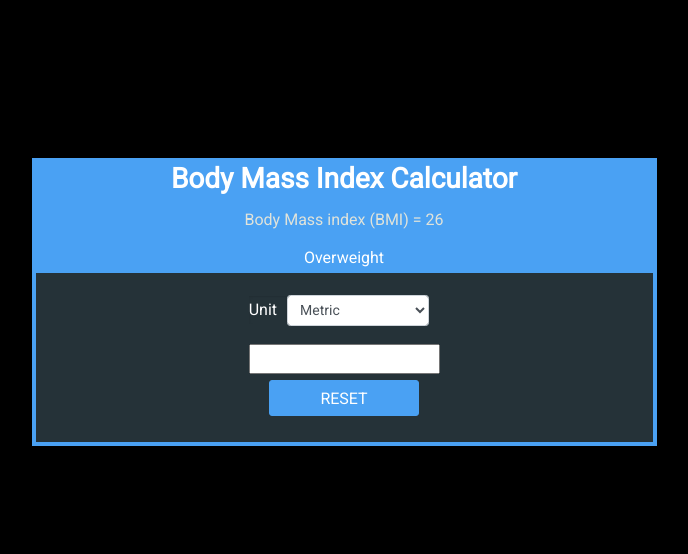
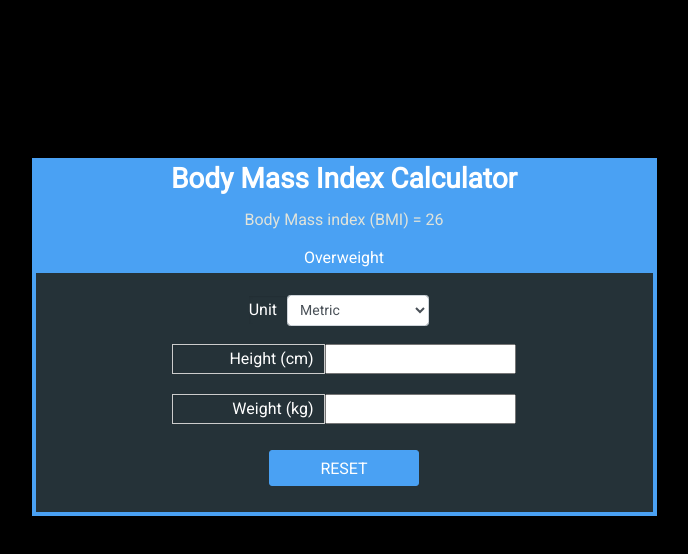
Before and after one commit to riraseth-react-stuff/bmi-calculator, a React (Create React App) app: page / in a window 1280 px wide. Shown: the top 554 px of the page, without its empty margins (296-984 px from the left). Built offline with nearby package versions, Linux system fonts and the light colour scheme.

Commit message:
added FormInput component to bmi calculator component

```diff
--- a/src/components/BmiCalculator.js
+++ b/src/components/BmiCalculator.js
@@ -1,6 +1,23 @@
-import React from 'react';
+import React, { useState } from 'react';
+import FormInput from './FormInput';
 
 const BmiCalculator = () => {
+  const [heightUnit, setHeightUnit] = useState('cm');
+  const [weightUnit, setWeightUnit] = useState('kg');
+  const [unit, setUnit] = useState('Metric');
+
+  const onChangeInput = (e) => {};
+  const onSelectTag = (e) => {
+    setUnit(e.target.value);
+    if (e.target.value === 'Metric') {
+      setHeightUnit('cm');
+      setWeightUnit('kg');
+    } else {
+      setHeightUnit('ft');
+      setWeightUnit('lb');
+    }
+  };
+
   return (
     <React.Fragment>
       <div className="bmi-inputs">
@@ -10,7 +27,8 @@ const BmiCalculator = () => {
             <div className="unit">
               <select
                 name="unit"
-                value=""
+                value={unit}
+                onChange={onSelectTag}
                 className="form-control form-control-sm"
               >
                 <option value="Metric">Metric</option>
@@ -18,7 +36,29 @@ const BmiCalculator = () => {
               </select>
             </div>
           </div>
-          <input type="text" />
+          <FormInput
+            type="text"
+            name="heightCount"
+            title={`Height (${heightUnit})`}
+            value=""
+            onChange={onChangeInput}
+          />
+          {unit === 'Imperial' ? (
+            <FormInput
+              type="text"
+              name="inchesCount"
+              title={`(in)`}
+              value=""
+              onChange={onChangeInput}
+            />
+          ) : null}
+          <FormInput
+            type="text"
+            name="weightCount"
+            title={`Weight (${weightUnit})`}
+            value=""
+            onChange={onChangeInput}
+          />
         </div>
         <button className="button" type="submit">
           Reset
```
